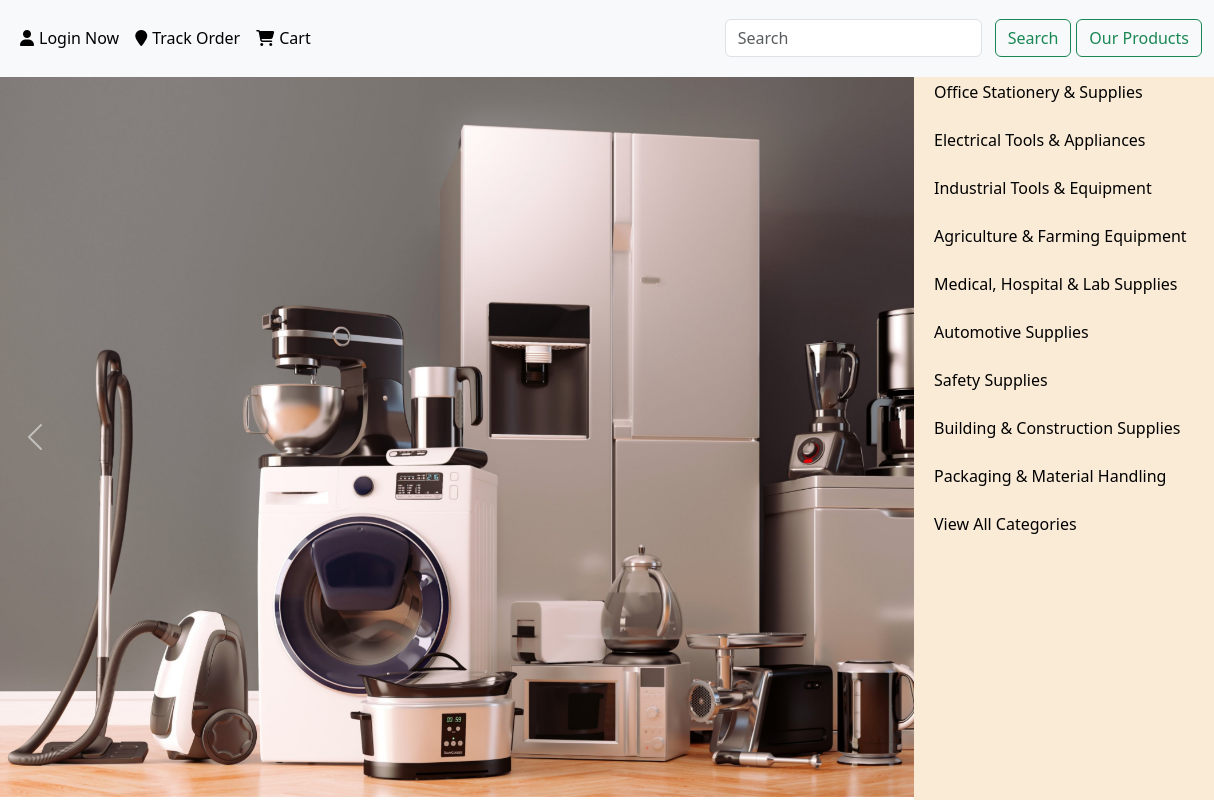
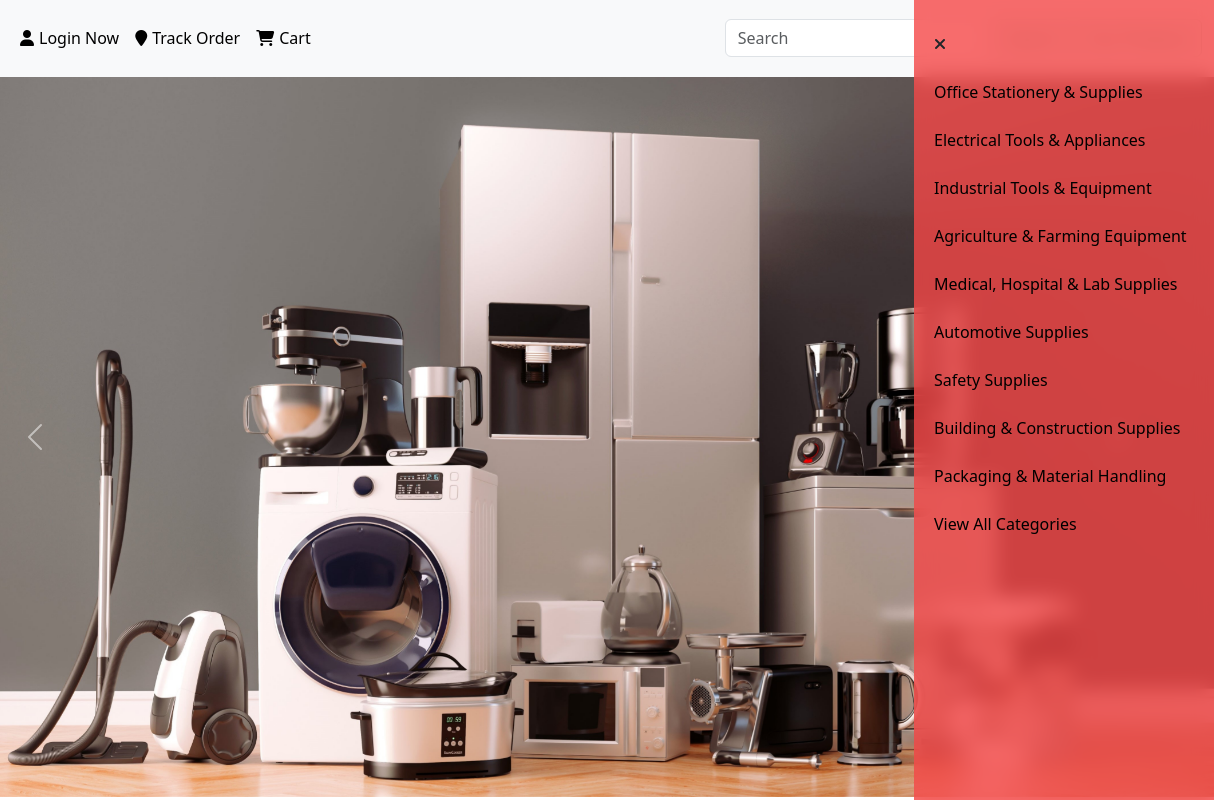
Before and after one commit to Saloni403/ShosifElectronics, a plain HTML site: page index.html in a window 1280 px wide. Both pictures are taken after a click on the button "Our Products". Shown: the top 800 px of the page, 66-1280 px from the left. Drawn offline with nearby package versions, Linux system fonts and the light colour scheme.

Commit message:
bug fixed

```diff
--- a/web/css/style.css
+++ b/web/css/style.css
@@ -32,7 +32,7 @@ button{
 .mainnav {
   position: sticky;
   top: 0;
-z-index: 99;
+z-index: 9;
 }
 .part1 a,
 .part2 a{
@@ -52,25 +52,33 @@ z-index: 99;
   padding: 20px;
     height: 50vh;
     width: 200px;
-    background-color: antiquewhite;
+    background: rgba(245, 72, 72, 0.8);
+            backdrop-filter: blur(10px);
+
+    /* background-color: antiquewhite; */
     position: fixed;
  right: -350px;
  top: 0;
  transition: 0.3s;
  line-height: 4;
  z-index: 9;
+
 }
 .ourproducts{
   padding: 20px;
     height: 100vh;
     width: 300px;
-    background-color: antiquewhite;
+    background: rgba(245, 72, 72, 0.8);
+    backdrop-filter: blur(10px);
+
+    /* background-color: antiquewhite; */
     position: fixed;
  right: -350px;
  top: 0;
  transition: 0.3s;
  line-height: 3;
  z-index: 9;
+
 }
 
 
--- a/web/js/script.js
+++ b/web/js/script.js
@@ -8,6 +8,7 @@ let closinglist=document.querySelector("#closinglist")
 
 menushow.addEventListener("click",function(){
     menu.style.right="0"
+     ourproducts.style.right="-350px"
 })
 closing.addEventListener("click",function(){
     menu.style.right="-350px"
@@ -16,6 +17,7 @@ closing.addEventListener("click",function(){
 
 Productlistbtn.addEventListener("click",function(){
     ourproducts.style.right="0"
+     menu.style.right="-350px"
 })
 closinglist.addEventListener("click",function(){
     ourproducts.style.right="-350px"
```
